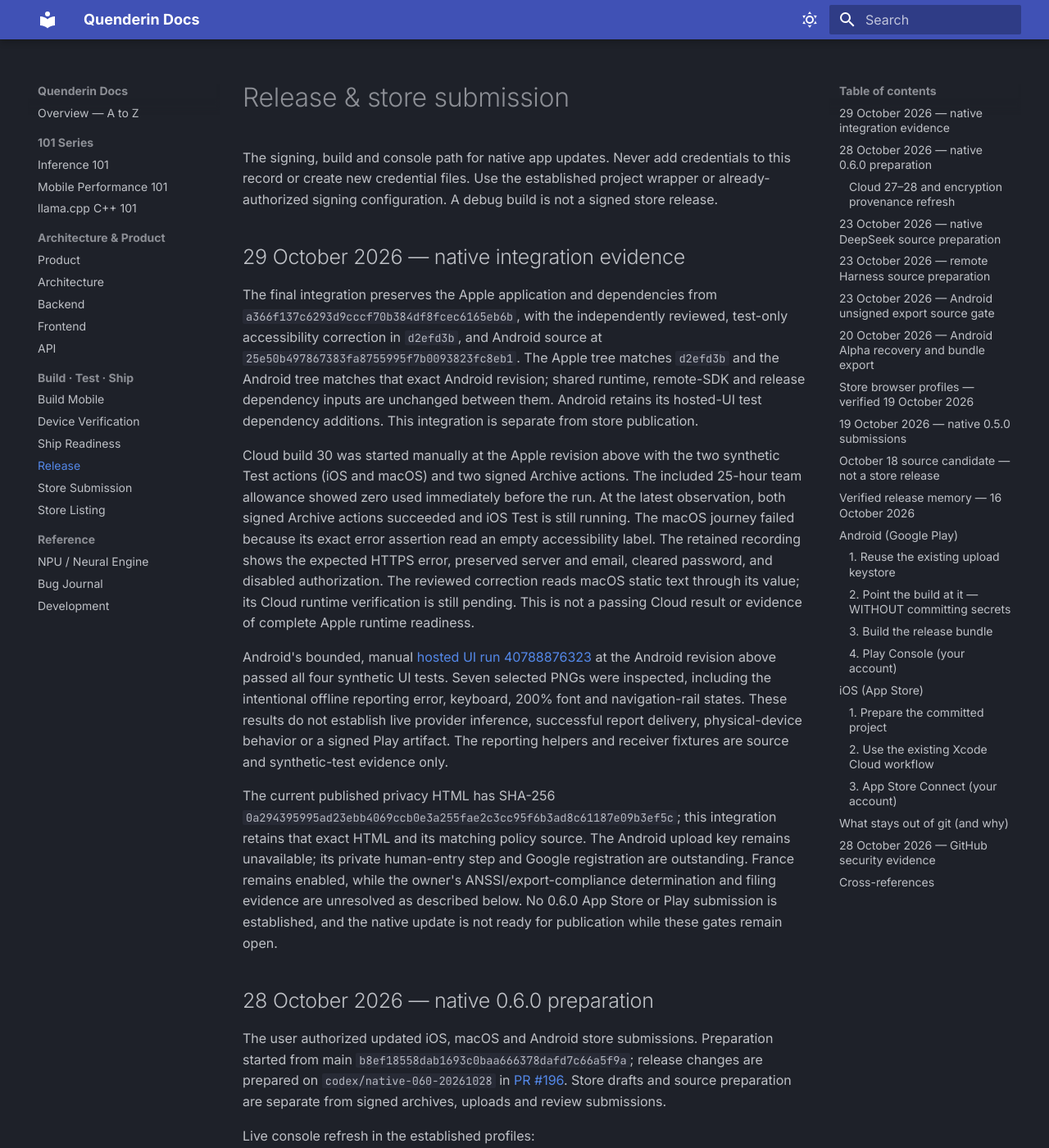
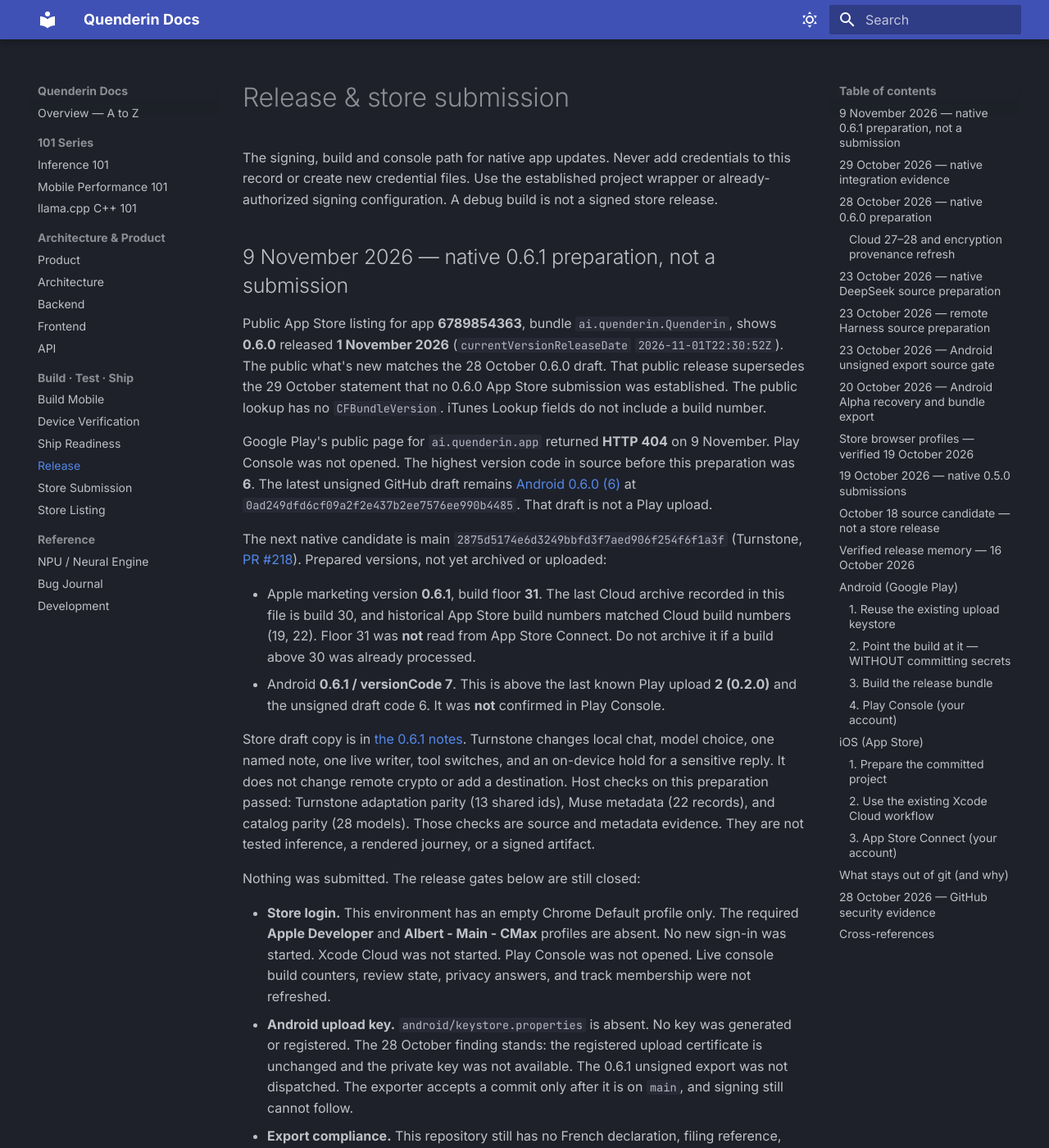
Before and after one commit to alikatgh/quenderin, an MkDocs documentation site: the page built from docs/RELEASE.md, in a window 1280 px wide and 1400 px high. Shown: the whole window at 82% size. Built offline with MkDocs 1.6.1 and Material for MkDocs 9.7.7, drawn with Linux system fonts in a browser that asks for light colours; some of the changed text lies outside the part shown.

Commit message:
Prepare native 0.6.1 and record the closed store gates.
Public App Store 0.6.0 shipped on 1 November, so the next candidate is 0.6.1 (Apple build floor 31, Android versionCode 7). No archive or store upload was started.

Co-authored-by: i <i@alikn.ru>

```diff
--- a/docs/RELEASE.md
+++ b/docs/RELEASE.md
@@ -3,6 +3,75 @@
 The signing, build and console path for native app updates. Never add credentials
 to this record or create new credential files. Use the established project wrapper
 or already-authorized signing configuration. A debug build is not a signed store release.
+
+## 9 November 2026 — native 0.6.1 preparation, not a submission
+
+Public App Store listing for app **6789854363**, bundle `ai.quenderin.Quenderin`,
+shows **0.6.0** released **1 November 2026** (`currentVersionReleaseDate`
+`2026-11-01T22:30:52Z`). The public what's new matches the 28 October 0.6.0
+draft. That public release supersedes the 29 October statement that no 0.6.0
+App Store submission was established. The public lookup has no
+`CFBundleVersion`. iTunes Lookup fields do not include a build number.
+
+Google Play's public page for `ai.quenderin.app` returned **HTTP 404** on
+9 November. Play Console was not opened. The highest version code in source
+before this preparation was **6**. The latest unsigned GitHub draft remains
+[Android 0.6.0 (6)](https://github.com/alikatgh/quenderin/releases/tag/android-beta-0.6.0-candidate-0ad249d)
+at `0ad249dfd6cf09a2f2e437b2ee7576ee990b4485`. That draft is not a Play upload.
+
+The next native candidate is main `2875d5174e6d3249bbfd3f7aed906f254f6f1a3f`
+(Turnstone, [PR #218](https://github.com/alikatgh/quenderin/pull/218)).
+Prepared versions, not yet archived or uploaded:
+
+- Apple marketing version **0.6.1**, build floor **31**. The last Cloud archive
+  recorded in this file is build 30, and historical App Store build numbers
+  matched Cloud build numbers (19, 22). Floor 31 was **not** read from App
+  Store Connect. Do not archive it if a build above 30 was already processed.
+- Android **0.6.1 / versionCode 7**. This is above the last known Play upload
+  **2 (0.2.0)** and the unsigned draft code 6. It was **not** confirmed in
+  Play Console.
+
+Store draft copy is in
+[the 0.6.1 notes](releases/2026-11-09-native-061/store-copy.md). Turnstone
+changes local chat, model choice, one named note, one live writer, tool
+switches, and an on-device hold for a sensitive reply. It does not change
+remote crypto or add a destination. Host checks on this preparation passed:
+Turnstone adaptation parity (13 shared ids), Muse metadata (22 records), and
+catalog parity (28 models). Those checks are source and metadata evidence.
+They are not tested inference, a rendered journey, or a signed artifact.
+
+Nothing was submitted. The release gates below are still closed:
+
+- **Store login.** This environment has an empty Chrome Default profile only.
+  The required **Apple Developer** and **Albert - Main - CMax** profiles are
+  absent. No new sign-in was started. Xcode Cloud was not started. Play
+  Console was not opened. Live console build counters, review state, privacy
+  answers, and track membership were not refreshed.
+- **Android upload key.** `android/keystore.properties` is absent. No key was
+  generated or registered. The 28 October finding stands: the registered
+  upload certificate is unchanged and the private key was not available. The
+  0.6.1 unsigned export was not dispatched. The exporter accepts a commit only
+  after it is on `main`, and signing still cannot follow.
+- **Export compliance.** This repository still has no French declaration,
+  filing reference, territory change, or `ITSAppUsesNonExemptEncryption`
+  value. The public 0.6.0 release does not record which answer Apple accepted
+  for that build. Turnstone does not change the Noise inventory, so a new
+  build still needs the owner's determination before distribution.
+- **Required signed checks.** GitHub CI
+  [run 42559149325](https://github.com/alikatgh/quenderin/actions/runs/42559149325)
+  on `2875d517` had the native hosted jobs green: iOS QuenderinKit tests, iOS
+  simulator-SDK compile, Apple Prism framework, Android core, Android debug
+  APK, JNI syntax, and catalog parity. **Desktop native runtimes (macos-15)**
+  was still compiling the desktop addon when this note was written, so the
+  workflow was not complete. That desktop package is the Electron lab build,
+  not the Mac App Store app. No Xcode Cloud run and no signed Android artifact
+  exist for `2875d517` or for 0.6.1. Cloud UI journeys were already incomplete
+  on 29 October; they have not been rerun. The public App Store privacy label
+  still says **Data Not Collected**. Store privacy answers were not changed.
+
+No model weights were downloaded. No simulator or physical device was run
+for this preparation. Hosted CI's simulator-SDK compile, when green, is
+compilation evidence only.
 
 ## 29 October 2026 — native integration evidence
 
```
Also changed, not shown: docs/releases/2026-11-09-native-061/store-copy.md (added, +35 -0 lines), 3 other files.
